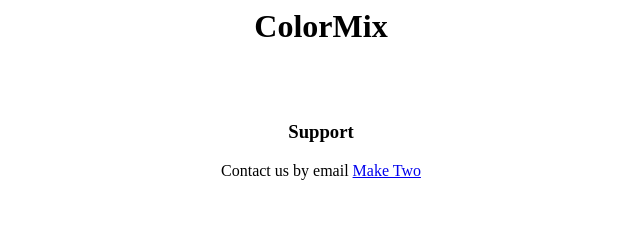
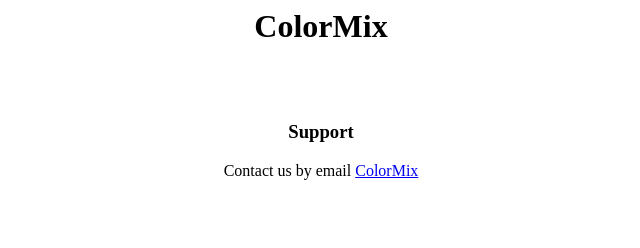
Before and after one commit to JustTwoCo/colormix.support, a plain HTML site: page index.html in a window 1280 px wide. Shown: the top 248 px of the page, 319-959 px from the left. Drawn offline with Linux system fonts and the light colour scheme.

Commit message:
Update index.html

```diff
--- a/index.html
+++ b/index.html
@@ -9,7 +9,7 @@
    <br>
    <br>
      <h3>Support</h3>
-     <p>Contact us by email <a href="mailto:help.colormix@gmail.com">Make Two</a></p>
+     <p>Contact us by email <a href="mailto:help.colormix@gmail.com">ColorMix</a></p>
      <br>
      <br>
      <h3>Privacy</h3>
```
